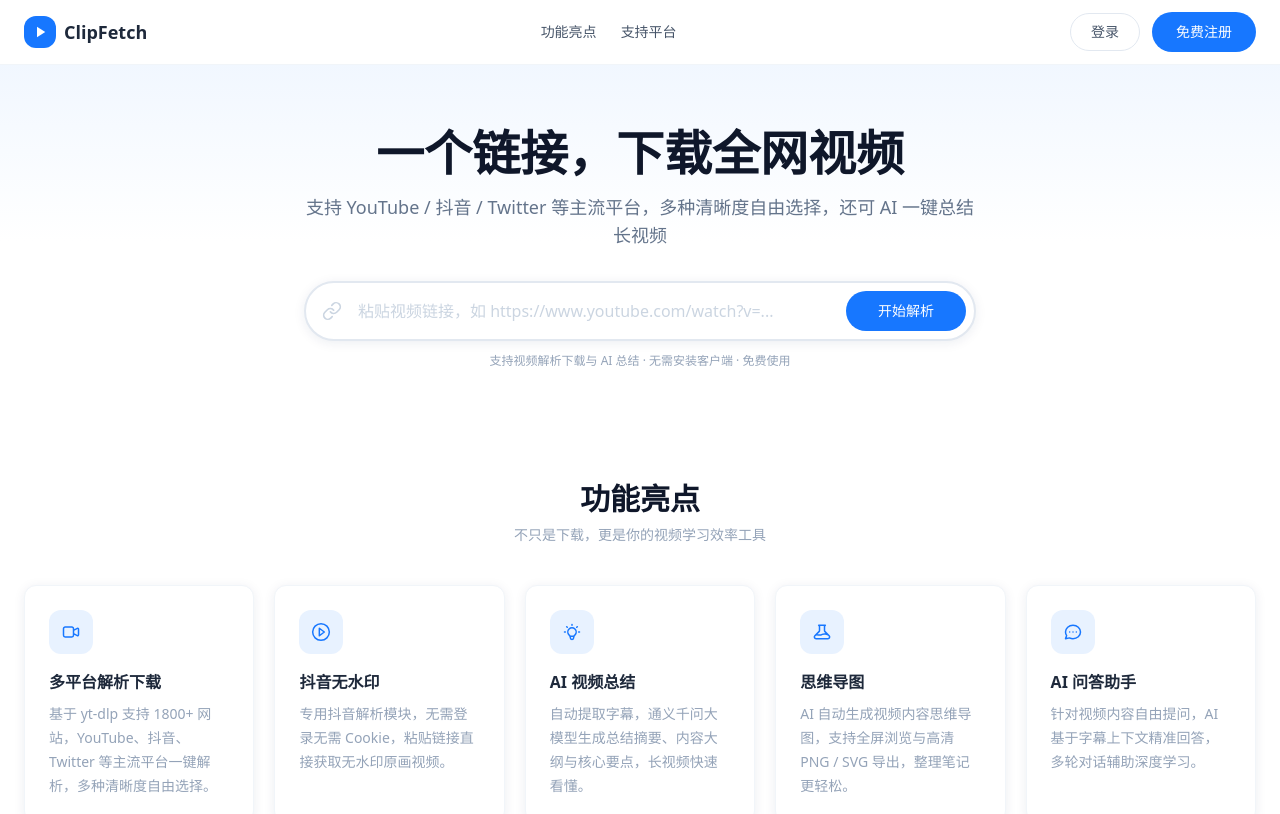
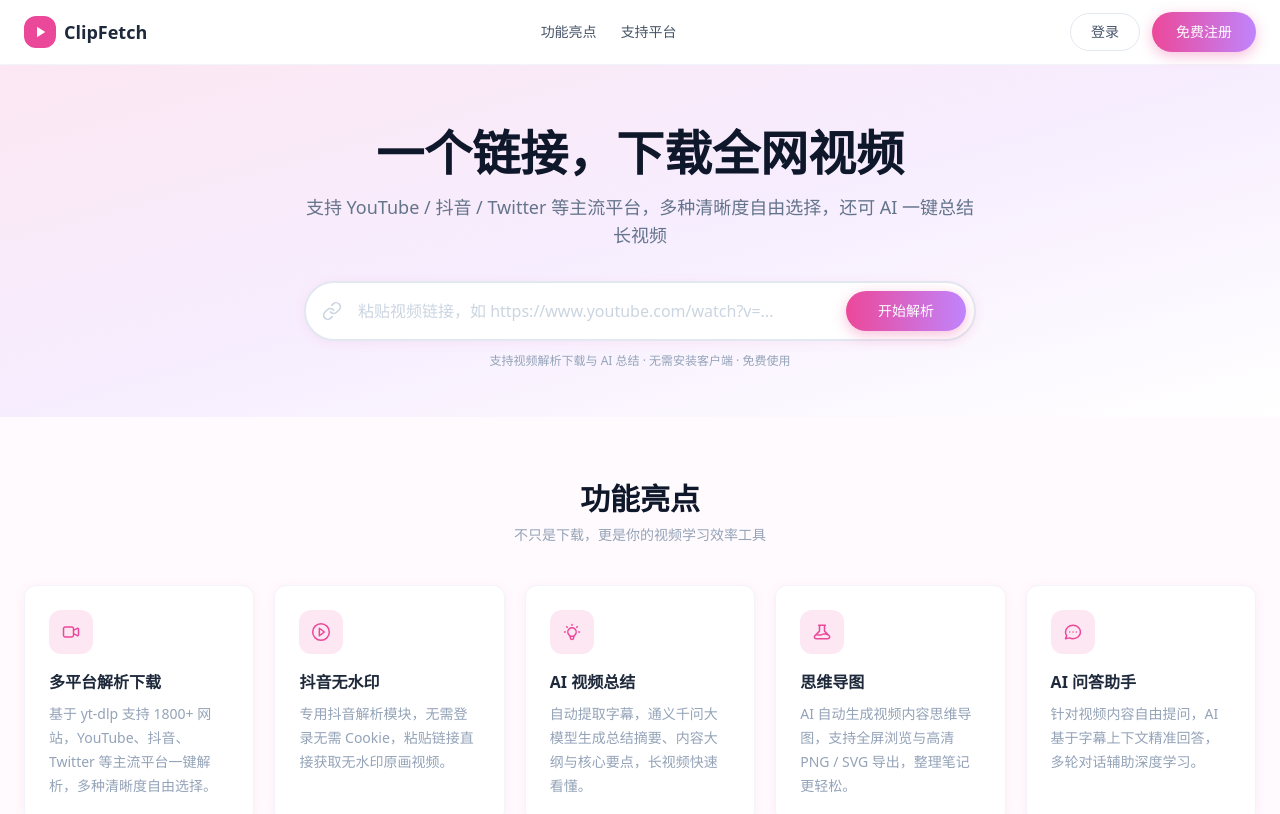
Before and after one commit to cpc-lib/clipfetch, a Vue app in the folder frontend/: page / in a window 1280 px wide. Shown: the top 814 px of the page. Built offline with nearby package versions, Linux system fonts and the light colour scheme.

Commit message:
style: 全局配色改为动漫少女风（樱花粉+薰衣草紫渐变）
- 主色 #1777FF 蓝 → #EC4899 樱花粉，阴影改粉调

- 主按钮改粉紫渐变胶囊按钮

- Hero 背景改粉紫渐变，页面底色淡粉白 #FFFAFD，页脚淡粉

```diff
--- a/frontend/src/App.vue
+++ b/frontend/src/App.vue
@@ -39,7 +39,7 @@ async function handleParse(url) {
 </script>
 
 <template>
-  <div class="min-h-screen bg-white">
+  <div class="min-h-screen">
     <AppHeader />
     <HeroSection :loading="loading" :compact="compact" @parse="handleParse" />
 
--- a/frontend/src/components/AppFooter.vue
+++ b/frontend/src/components/AppFooter.vue
@@ -1,5 +1,5 @@
 <template>
-  <footer class="border-t border-slate-100 bg-slate-50/50">
+  <footer class="border-t border-pink-100 bg-[#FFF5FA]">
     <div class="mx-auto max-w-7xl px-4 py-10 sm:px-6">
       <div class="flex flex-col items-center gap-3 text-center">
         <div class="flex items-center gap-2">
--- a/frontend/src/components/HeroSection.vue
+++ b/frontend/src/components/HeroSection.vue
@@ -15,7 +15,7 @@ function submit() {
 </script>
 
 <template>
-  <section class="relative overflow-hidden bg-gradient-to-b from-primary-light/60 via-white to-white">
+  <section class="relative overflow-hidden bg-gradient-to-br from-[#FCE7F3] via-[#F3E8FF]/70 to-white">
     <div class="mx-auto max-w-7xl px-4 pb-8 pt-14 text-center sm:px-6 sm:pb-12" :class="compact ? 'sm:pt-8' : 'sm:pt-16'">
       <template v-if="!compact">
         <h1 class="mx-auto max-w-3xl text-3xl font-bold leading-tight text-slate-900 sm:text-5xl">
--- a/frontend/src/style.css
+++ b/frontend/src/style.css
@@ -7,12 +7,13 @@ html {
 }
 
 body {
-  @apply bg-white text-slate-800;
+  @apply text-slate-800;
+  background-color: #FFFAFD;
 }
 
-/* 统一主按钮：胶囊形 */
+/* 统一主按钮：胶囊形，樱花粉渐变 */
 .btn-primary {
-  @apply inline-flex items-center justify-center gap-2 rounded-full bg-primary px-6 py-2.5 text-sm font-medium text-white transition hover:bg-primary-dark disabled:cursor-not-allowed disabled:opacity-60;
+  @apply inline-flex items-center justify-center gap-2 rounded-full bg-gradient-to-r from-[#EC4899] to-[#C084FC] px-6 py-2.5 text-sm font-medium text-white shadow-[0_4px_14px_rgba(236,72,153,0.35)] transition hover:shadow-[0_6px_20px_rgba(236,72,153,0.45)] hover:brightness-105 disabled:cursor-not-allowed disabled:opacity-60;
 }
 
 .btn-ghost {
--- a/frontend/tailwind.config.js
+++ b/frontend/tailwind.config.js
@@ -5,16 +5,16 @@ export default {
     extend: {
       colors: {
         primary: {
-          DEFAULT: '#1777FF',
-          dark: '#0E5FD8',
-          light: '#E8F2FF'
+          DEFAULT: '#EC4899',
+          dark: '#DB2777',
+          light: '#FCE7F3'
         }
       },
       borderRadius: {
         card: '12px'
       },
       boxShadow: {
-        card: '0 2px 12px rgba(15, 42, 84, 0.08)'
+        card: '0 2px 12px rgba(236, 72, 153, 0.08)'
       }
     }
   },
```
